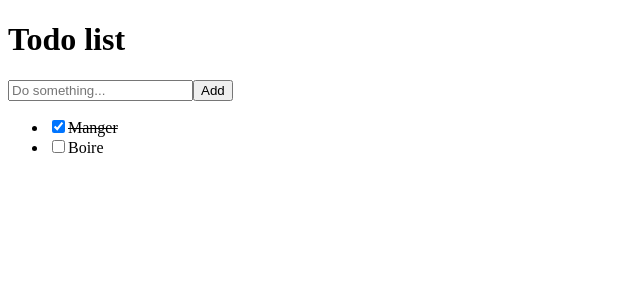
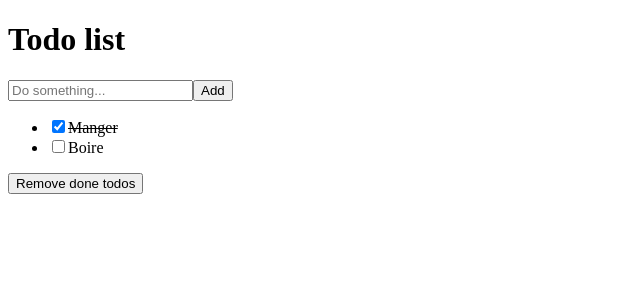
Before and after one commit to bcalou/tp-vue-todo-list, a Vue app: page / in a window 1280 px wide. Shown: the top 300 px of the page, without its empty margins (0-640 px from the left). Built offline with nearby package versions, Linux system fonts and the light colour scheme.

Commit message:
[feat] remove done todos

```diff
--- a/src/components/TodoList.vue
+++ b/src/components/TodoList.vue
@@ -11,6 +11,14 @@
         <label :for="todo.id">{{ todo.name }}</label>
       </li>
     </ul>
+
+    <button
+      v-if="todos.length"
+      @click="removeDoneTodos()"
+      :disabled="doneTodos.length === 0"
+    >
+      Remove done todos
+    </button>
   </main>
 </template>
 
@@ -19,7 +27,7 @@ import Vue from 'vue';
 import Todo from '@/models/todo';
 
 export default Vue.extend({
-  data(): { newTodoName: ''; todos: Todo[] } {
+  data(): { newTodoName: string; todos: Todo[] } {
     return {
       newTodoName: '',
       todos: [
@@ -35,6 +43,11 @@ export default Vue.extend({
         },
       ],
     };
+  },
+  computed: {
+    doneTodos(): Todo[] {
+      return this.todos.filter((todo) => todo.done);
+    },
   },
   methods: {
     addTodo(event: Event): void {
@@ -58,6 +71,9 @@ export default Vue.extend({
         10,
       );
     },
+    removeDoneTodos(): void {
+      this.todos = this.todos.filter((todo) => !todo.done);
+    },
   },
 });
 </script>
```
